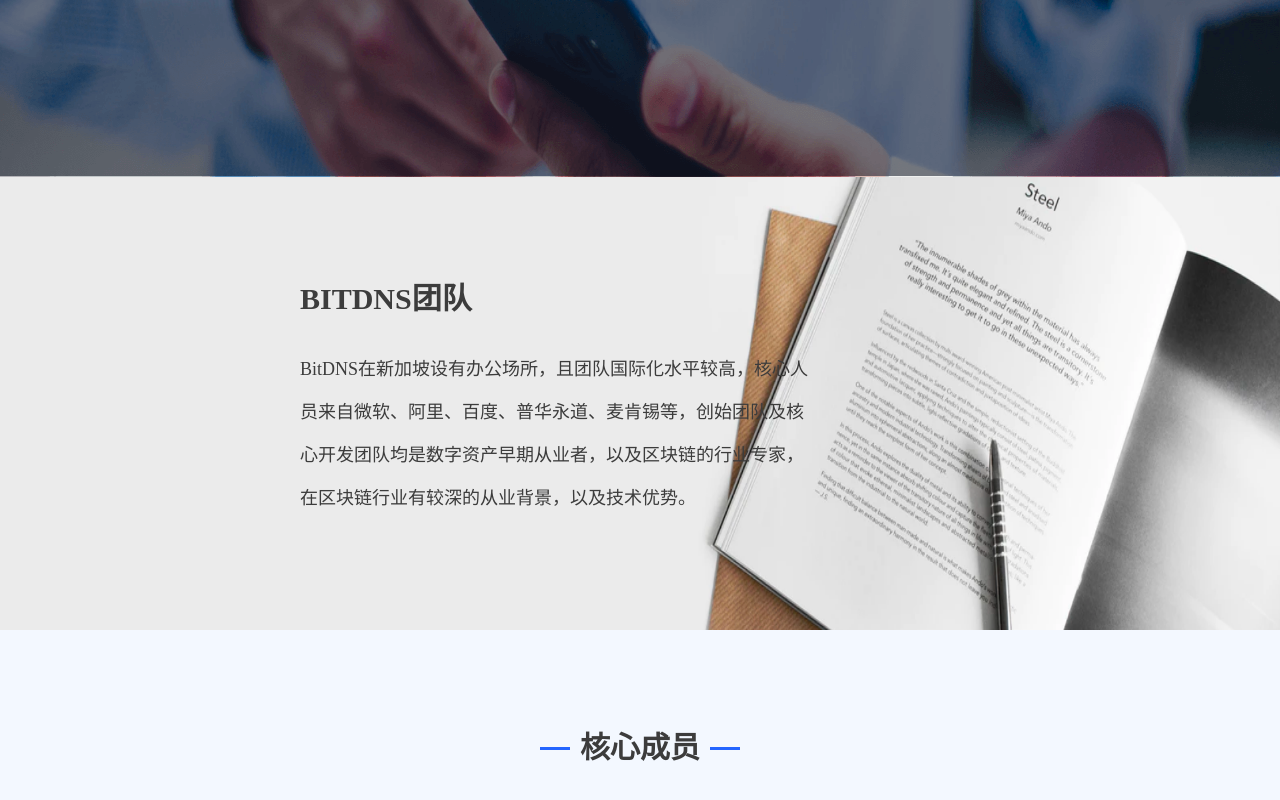
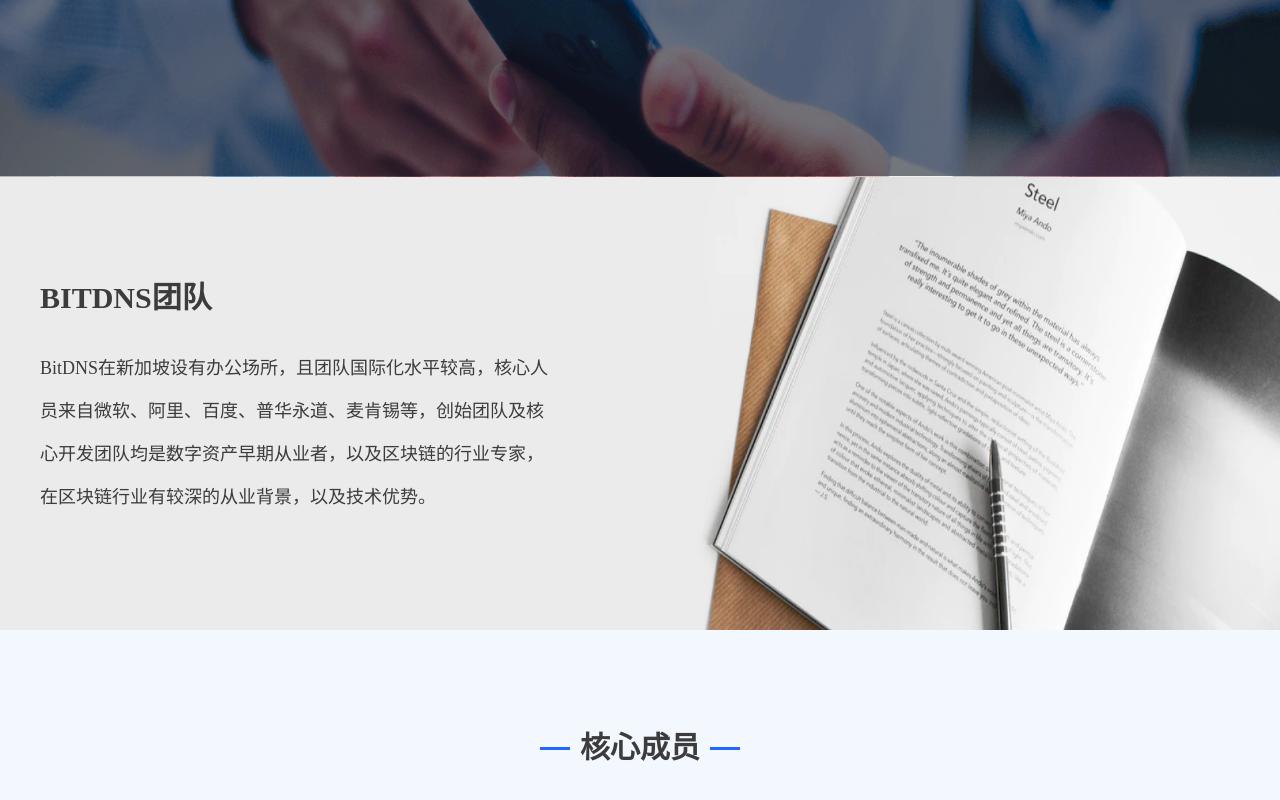
Before and after one commit to nb-web/websit-bitDNS, a Nuxt app: page /about in a window 1280 px wide. Shown: the part 530-1330 px from the top of the page. Built offline with nearby package versions, Linux system fonts and the light colour scheme.

Commit message:
关于我们页面修改

```diff
--- a/pages/about/index.vue
+++ b/pages/about/index.vue
@@ -6,11 +6,13 @@
       bgText="关于我们"
     />
     <div class="content">
-      <div class="text">
-        <h4>BITDNS团队</h4>
-        <p
-          style="margin-top:28px"
-        >BitDNS在新加坡设有办公场所，且团队国际化水平较高，核心人员来自微软、阿里、百度、普华永道、麦肯锡等，创始团队及核心开发团队均是数字资产早期从业者，以及区块链的行业专家，在区块链行业有较深的从业背景，以及技术优势。</p>
+      <div class="common_container">
+        <div class="text">
+          <h4>BITDNS团队</h4>
+          <p
+            style="margin-top:28px"
+          >BitDNS在新加坡设有办公场所，且团队国际化水平较高，核心人员来自微软、阿里、百度、普华永道、麦肯锡等，创始团队及核心开发团队均是数字资产早期从业者，以及区块链的行业专家，在区块链行业有较深的从业背景，以及技术优势。</p>
+        </div>
       </div>
     </div>
     <div class="core">
@@ -103,7 +105,7 @@ export default {
   .content {
     width: 100%;
     height: 453px;
-    padding: 101px 0 0 300px;
+    // padding: 101px 0 0 300px;
     background: url("/imges/about/about_book.png") no-repeat;
     background-size: 100% 100%;
     box-sizing: border-box;
@@ -122,6 +124,7 @@ export default {
       font-weight: 400;
       color: #3c3c3c;
       line-height: 43px;
+      padding-top: 100px;
     }
   }
   .core {
```
